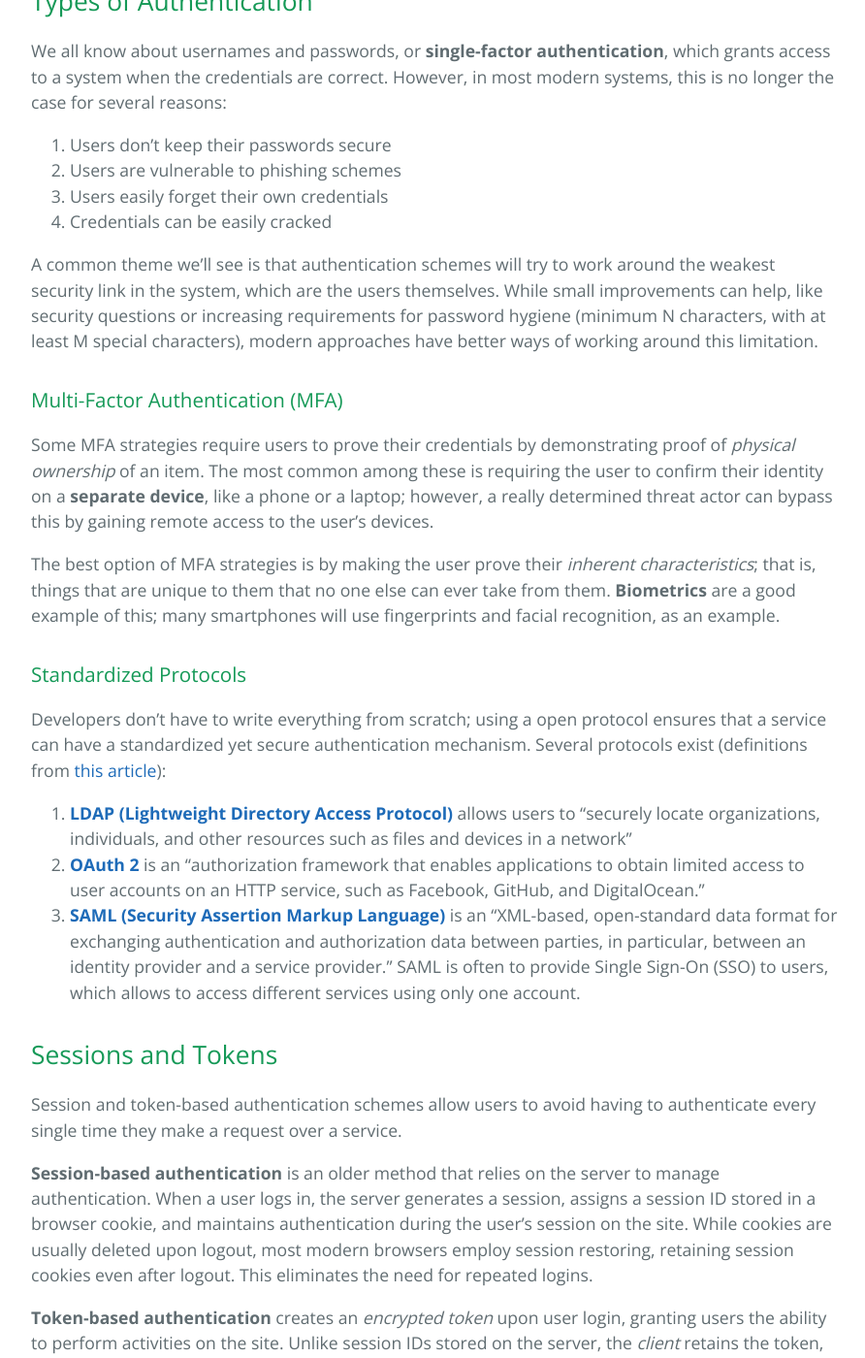
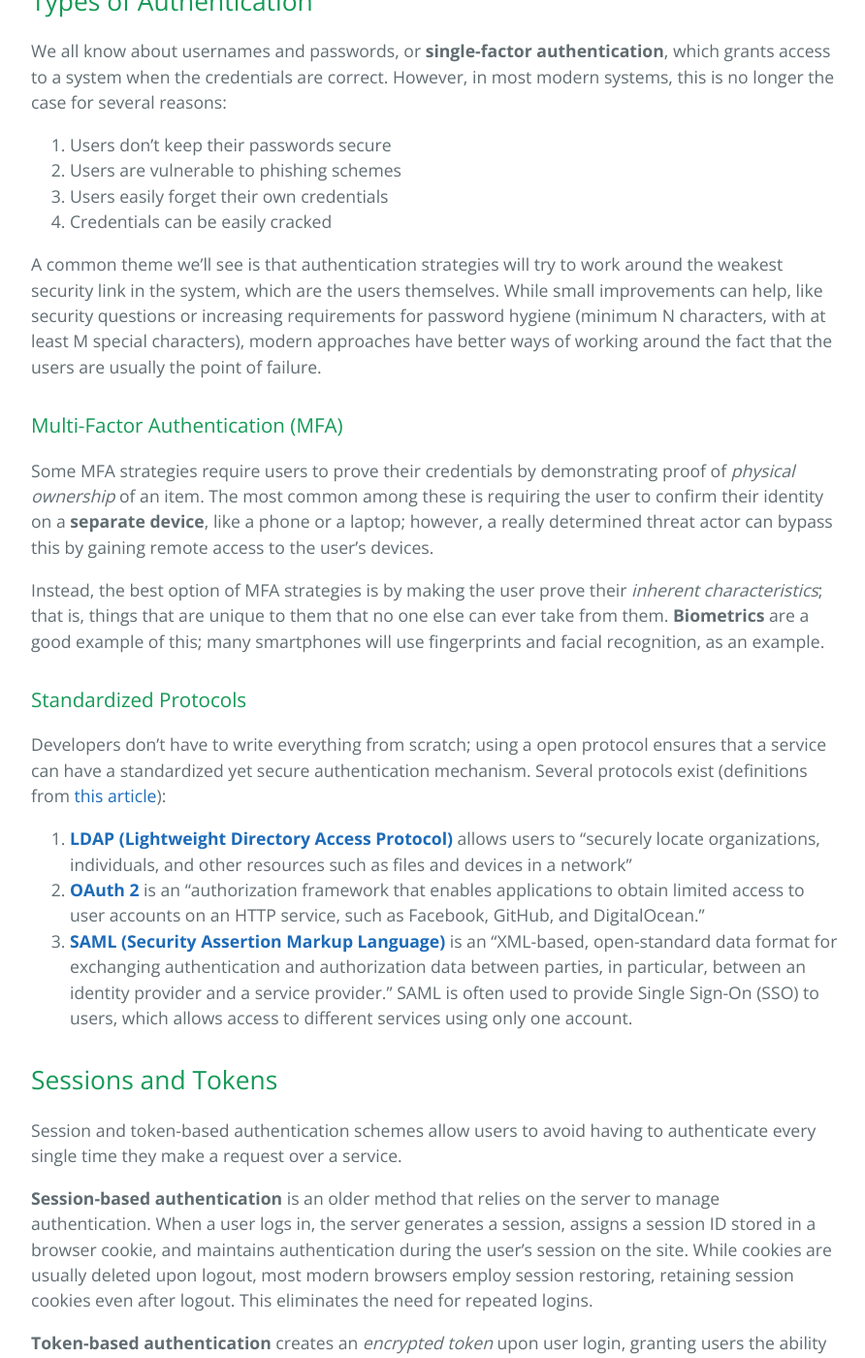
Before and after one commit to learning-software-engineering/learning-software-engineering.github.io, a Jekyll site: the page built from Topics/System_Design/Authentication_Service_Design.md, in a window 1280 px wide and 1400 px high, scrolled down 915 px. Shown: the whole window at 97% size, without its empty margins (192-1084 px from the left). Built offline with Jekyll 4.4.1, drawn with Linux system fonts in a browser that asks for light colours; our own code applies the rules of GitHub Pages for plain Markdown files; some of the changed text lies outside the part shown.

Commit message:
Submitting edits

```diff
--- a/Topics/System_Design/Authentication_Service_Design.md
+++ b/Topics/System_Design/Authentication_Service_Design.md
@@ -22,20 +22,20 @@ We all know about usernames and passwords, or **single-factor authentication**,
 3. Users easily forget their own credentials
 4. Credentials can be easily cracked
 
-A common theme we'll see is that authentication schemes will try to work around the weakest security link in the system, which are the users themselves. While small improvements can help, like security questions or increasing requirements for password hygiene (minimum N characters, with at least M special characters), modern approaches have better ways of working around this limitation.
+A common theme we'll see is that authentication strategies will try to work around the weakest security link in the system, which are the users themselves. While small improvements can help, like security questions or increasing requirements for password hygiene (minimum N characters, with at least M special characters), modern approaches have better ways of working around the fact that the users are usually the point of failure.
 
 ### Multi-Factor Authentication (MFA) <a name="mfa"></a>
 
 Some MFA strategies require users to prove their credentials by demonstrating proof of *physical ownership* of an item. The most common among these is requiring the user to confirm their identity on a **separate device**, like a phone or a laptop; however, a really determined threat actor can bypass this by gaining remote access to the user's devices.
 
-The best option of MFA strategies is by making the user prove their *inherent characteristics*; that is, things that are unique to them that no one else can ever take from them. **Biometrics** are a good example of this; many smartphones will use fingerprints and facial recognition, as an example.
+Instead, the best option of MFA strategies is by making the user prove their *inherent characteristics*; that is, things that are unique to them that no one else can ever take from them. **Biometrics** are a good example of this; many smartphones will use fingerprints and facial recognition, as an example.
 
 ### Standardized Protocols <a name="protocols"></a>
 
 Developers don't have to write everything from scratch; using a open protocol ensures that a service can have a standardized yet secure authentication mechanism. Several protocols exist (definitions from [this article](https://www.getkisi.com/blog/authentication-protocols-overview)):
 1. **[LDAP (Lightweight Directory Access Protocol)](https://www.getkisi.com/glossary/lightweight-directory-access-protocol)** allows users to "securely locate organizations, individuals, and other resources such as files and devices in a network"
 2. **[OAuth 2](https://tools.ietf.org/html/rfc6749)** is an "authorization framework that enables applications to obtain limited access to user accounts on an HTTP service, such as Facebook, GitHub, and DigitalOcean."
-3. **[SAML (Security Assertion Markup Language)](https://saml.xml.org/)** is an "XML-based, open-standard data format for exchanging authentication and authorization data between parties, in particular, between an identity provider and a service provider." SAML is often to provide Single Sign-On (SSO) to users, which allows to access different services using only one account.
+3. **[SAML (Security Assertion Markup Language)](https://saml.xml.org/)** is an "XML-based, open-standard data format for exchanging authentication and authorization data between parties, in particular, between an identity provider and a service provider." SAML is often used to provide Single Sign-On (SSO) to users, which allows access to different services using only one account.
 
 ## Sessions and Tokens <a name="sessions-tokens"></a>
 
@@ -44,7 +44,8 @@ Session and token-based authentication schemes allow users to avoid having to au
 **Session-based authentication** is an older method that relies on the server to manage authentication. When a user logs in, the server generates a session, assigns a session ID stored in a browser cookie, and maintains authentication during the user's session on the site. While cookies are usually deleted upon logout, most modern browsers employ session restoring, retaining session cookies even after logout. This eliminates the need for repeated logins.
 
 **Token-based authentication** creates an *encrypted token* upon user login, granting users the ability to perform activities on the site. Unlike session IDs stored on the server, the *client* retains the token, either in memory or in a cookie.
-For session-based authentication, the server becomes complex with system or user scale. This is in contrast to token-based authentication; however, note that the latter may still involve storing API tokens in a database table for verification or revocation.
+
+For session-based authentication, the server becomes complex with system or user scale. On the other hand, token-based authentication may still involve storing API tokens in a database table for verification or revocation. Both have their tradeoffs!
 
 If you've ever heard of JSON Web Tokens (JWTs), that's a common form of token-based authentication! JWTs embed user data inside the token, allowing validation without database queries, making them suitable for serverless and stateless applications.
 
```
Also changed, not shown: other parts of Topics/System_Design/Authentication_Service_Design.md (+1 -1 lines).
